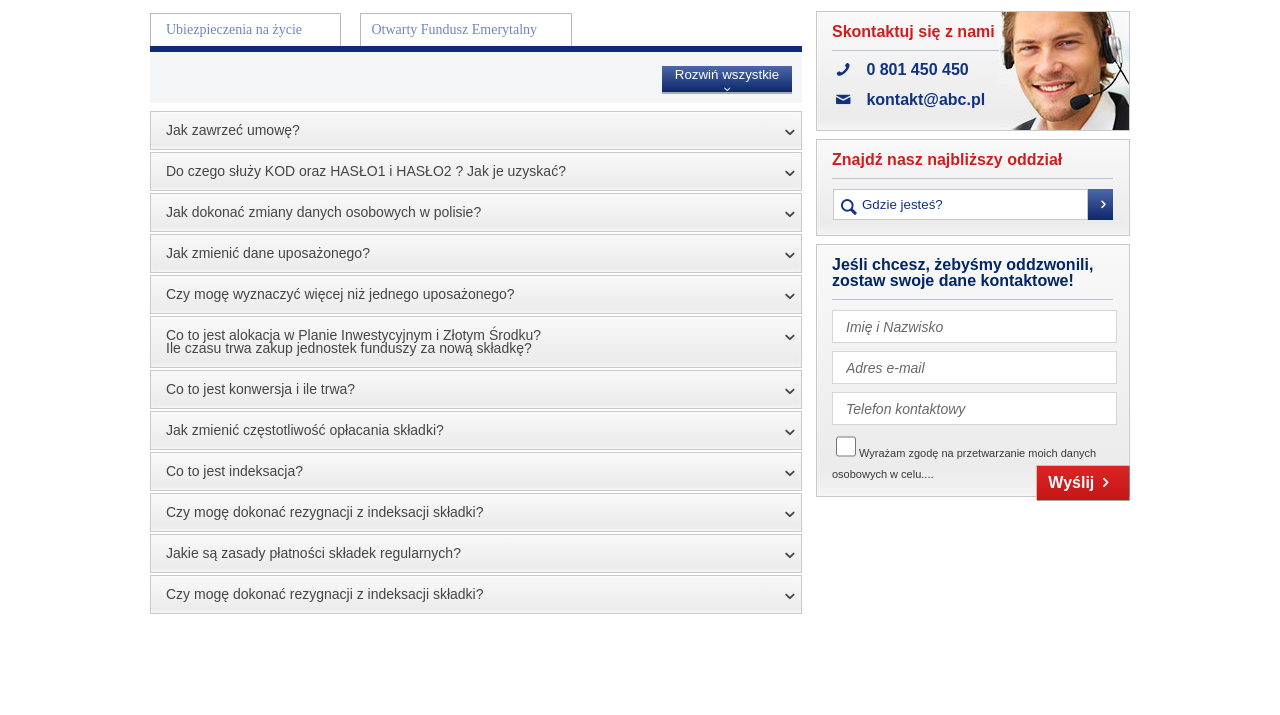
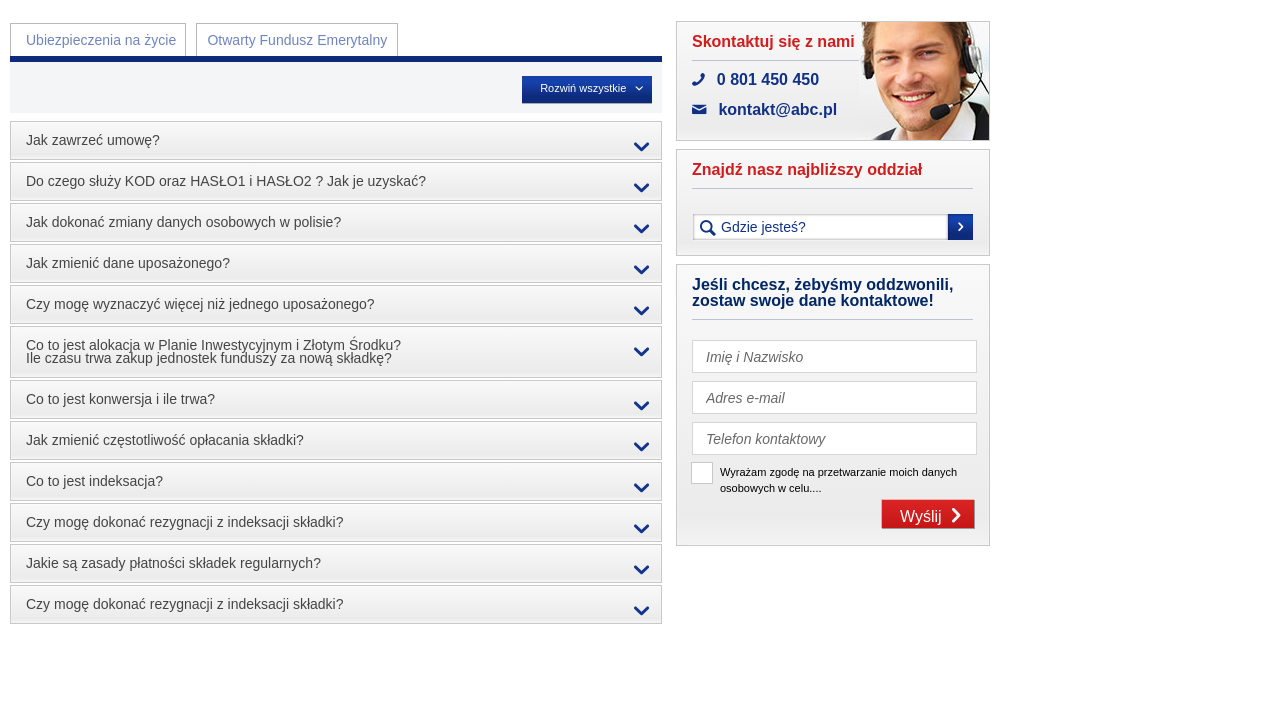
Before and after one commit to sylwiaeb/akordeon-page, a plain HTML site: page index.html in a window 1280 px wide. Shown: the part 85-800 px from the top of the page. Drawn offline with Linux system fonts and the light colour scheme; a web font is replaced by a local one.

Commit message:
UI fixes.

```diff
--- a/index.html
+++ b/index.html
@@ -18,8 +18,9 @@
         <li><a href="#life-insurance" class="life-insurance" title="Ubezpieczenia na życie">Ubiezpieczenia na życie</a></li>
         <li><a href="#ofe" title="Otwarty Fundusz Emerytalny" class="ofe">Otwarty Fundusz Emerytalny</a></li>
     </ul>
+
     <div class="control-panels">
-        <button class='change-panels-state'><span class="title">Rozwiń wszystkie</span><span class="arrow icon-down-open-mini"></span></button>
+        <button class='change-panels-state'><span class="caption">Rozwiń wszystkie</span><span class="arrow icon-down-open-mini"></span></button>
     </div>
 </nav>
 
@@ -88,7 +89,24 @@
 
 </article>
 </div>
-<div id="ofe" class="content">ofe</div>
+<div id="ofe" class="content">
+    <article>
+        <a href="" class="header"><h3>Jak zawrzeć umowę?</h3></a>
+        <section>
+            <p>Jeżeli chcesz zawrzeć umowę ubezpieczenia skontaktuj z naszym przedstawicielem, <br />który po profesjonalnej analizie Twoich potrzeb dobierze odpowiedni produkt.</p>
+            <p>Jak to zrobić?</p>
+            <p>Skontaktuj się z naszym doradcą pod numerem telefonu 801 450 450, <br />odwiedź nasz oddział lub najbliższą partnerską placówkę.</p>
+        </section>
+
+        <a href="" class="header"><h3>Do czego służy KOD oraz HASŁO1 i HASŁO2 ? Jak je uzyskać?</h3></a>
+        <section>
+            <p>Jeżeli chcesz zawrzeć umowę ubezpieczenia skontaktuj z naszym przedstawicielem, <br />który po profesjonalnej analizie Twoich potrzeb dobierze odpowiedni produkt.</p>
+            <p>Jak to zrobić?</p>
+            <p>Skontaktuj się z naszym doradcą pod numerem telefonu 801 450 450, <br />odwiedź nasz oddział lub najbliższą partnerską placówkę.</p>
+        </section>
+        </article>
+</div>
+
 </section>
 
 <aside id="sidebar">
@@ -118,10 +136,10 @@
                 <input type="text" placeholder="Imię i Nazwisko">
                 <input type="email" placeholder="Adres e-mail">
                 <input type="tel" placeholder="Telefon kontaktowy">
-
-                <label><input type="checkbox">Wyrażam zgodę na przetwarzanie moich danych
-                    osobowych w celu....</label>
-                <button type="submit">Wyślij<span class="icon-right-open"></span></button>
+                <input type="checkbox" id="checkbox-1">
+                <label for="checkbox-1"><span>Wyrażam zgodę na przetwarzanie moich danych
+                    osobowych w celu....</span></label>
+                <button type="submit">Wyślij</button>
             </form>
         </div>
     </section>
--- a/media/font/config.json
+++ b/media/font/config.json
@@ -6,6 +6,12 @@
   "units_per_em": 1000,
   "ascent": 850,
   "glyphs": [
+    {
+      "uid": "12f4ece88e46abd864e40b35e05b11cd",
+      "css": "ok",
+      "code": 59393,
+      "src": "fontawesome"
+    },
     {
       "uid": "7222571caa5c15f83dcfd447c58d68d9",
       "css": "search",
--- a/media/scss/_font.scss
+++ b/media/scss/_font.scss
@@ -1,10 +1,10 @@
 @font-face {
     font-family: 'fontello';
-    src: url('../font/fontello.eot?659458');
-    src: url('../font/fontello.eot?659458#iefix') format('embedded-opentype'),
-                 url('../font/fontello.woff?659458') format('woff'),
-                 url('../font/fontello.ttf?659458') format('truetype'),
-                 url('../font/fontello.svg?659458#fontello') format('svg');
+    src: url('../font/fontello.eot?10765766');
+    src: url('../font/fontello.eot?10765766#iefix') format('embedded-opentype'),
+                 url('../font/fontello.woff?10765766') format('woff'),
+                 url('../font/fontello.ttf?10765766') format('truetype'),
+                 url('../font/fontello.svg?10765766#fontello') format('svg');
     font-weight: normal;
     font-style: normal;
 }
@@ -14,7 +14,7 @@
 @media screen and (-webkit-min-device-pixel-ratio:0) {
   @font-face {
     font-family: 'fontello';
-    src: url('../font/fontello.svg?659458#fontello') format('svg');
+    src: url('../font/fontello.svg?10765766#fontello') format('svg');
   }
 }
 */
@@ -27,8 +27,7 @@
 
     display: inline-block;
     text-decoration: inherit;
-    width: 1em;
-    margin-right: .2em;
+
     text-align: center;
     /* opacity: .8; */
 
@@ -36,25 +35,17 @@
     font-variant: normal;
     text-transform: none;
 
-    /* fix buttons height, for twitter bootstrap */
-    line-height: 1em;
 
-    /* Animation center compensation - margins should be symmetric */
-    /* remove if not needed */
-    margin-left: .2em;
-
-    /* you can be more comfortable with increased icons size */
-    /* font-size: 120%; */
-
-    /* Uncomment for 3D effect */
-    /* text-shadow: 1px 1px 1px rgba(127, 127, 127, 0.3); */
 }
 
 .icon-up-open-mini:before { content: '\e800'; } /* '' */
+.icon-ok:before { content: '\e801'; } /* '' */
 .icon-phone:before { content: '\e80a'; } /* '' */
 .icon-mail:before { content: '\e80b'; } /* '' */
 .icon-up-open:before { content: '\e80c'; } /* '' */
 .icon-down-open:before { content: '\e80d'; } /* '' */
 .icon-down-open-mini:before { content: '\e80e'; } /* '' */
-.icon-right-open:before { content: '\e80f'; } /* '' */
+.icon-right-open:before {
+    content: '\e80f';
+} /* '' */
 .icon-search:before { content: '\e812'; } /* '' */
--- a/media/scss/_reset.scss
+++ b/media/scss/_reset.scss
@@ -56,3 +56,6 @@ a, button, input {
     outline: none;
 
 }
+input[type=checkbox] {
+    display:none;
+}
--- a/media/scss/default.scss
+++ b/media/scss/default.scss
@@ -2,9 +2,18 @@
 @import "font";
 
 
+@mixin blue-gradient {
+    background-image: -webkit-gradient(linear, left top, left bottom, color-stop(0.25, #1541AA), color-stop(0.75, #0E2B7B));
+    background-image: -o-linear-gradient(bottom, #1541AA 25%, #0E2B7B 75%);
+    background-image: -moz-linear-gradient(bottom, #1541AA 25%, #0E2B7B 75%);
+    background-image: -webkit-linear-gradient(bottom, #1541AA 25%, #0E2B7B 75%);
+    background-image: -ms-linear-gradient(bottom, #1541AA 25%, #0E2B7B 75%);
+    background-image: linear-gradient(to bottom, #1541AA 25%, #0E2B7B 75%);
+}
+
 #main-container {
     width: 980px;
-    margin: 0 auto;
+    margin: 10px ;
     font-family: 'Droid Sans', sans-serif;
     header {
         padding: 25px 0 25px 25px;
@@ -23,7 +32,7 @@
             height: 78px;
             ul {
                 li {
-                    margin-right: 15px;
+                    margin-right: 6px;
                     display: inline-block;
                     a {
                         padding-top: 9px;
@@ -39,29 +48,28 @@
                         outline: none;
                         color: #6e85be;
                         font-size: 14px;
-                        font-family: "Droid Sans";
                         -moz-background-origin: border;
                         background-origin: border-box;
-
-
                         &.life-insurance {
                             width: 174px;
-                            padding-left: 15px;
+                            text-indent: 15px;
                         }
                         &.ofe {
                             width: 200px;
-                            padding-left: 10px;
+                            text-indent: 10px;
                         }
                         &.selected {
                             color: #fff;
-                            background-color: #11358e;
-                            -webkit-box-shadow: 0 1px rgba(0,0,0,.3);
-                            -moz-box-shadow: 0 1px rgba(0,0,0,.3);
-                            box-shadow: 0 1px rgba(0,0,0,.3);
-                            background-image: -webkit-linear-gradient(bottom, rgba(0,0,0,.25), rgba(255,255,255,.25));
-                            background-image: -moz-linear-gradient(bottom, rgba(0,0,0,.25), rgba(255,255,255,.25));
-                            background-image: -o-linear-gradient(bottom, rgba(0,0,0,.25), rgba(255,255,255,.25));
-                            background-image: linear-gradient(to top, rgba(0,0,0,.25), rgba(255,255,255,.25));
+//                            background-color: #11358e;
+//                            -webkit-box-shadow: 0 1px rgba(0,0,0,.3);
+//                            -moz-box-shadow: 0 1px rgba(0,0,0,.3);
+//                            box-shadow: 0 1px rgba(0,0,0,.3);
+//                            background-image: -webkit-linear-gradient(bottom, rgba(0,0,0,.25), rgba(255,255,255,.25));
+//                            background-image: -moz-linear-gradient(bottom, rgba(0,0,0,.25), rgba(255,255,255,.25));
+//                            background-image: -o-linear-gradient(bottom, rgba(0,0,0,.25), rgba(255,255,255,.25));
+//                            background-image: linear-gradient(to top, rgba(0,0,0,.25), rgba(255,255,255,.25));
+                            @include blue-gradient;
+                            border-color: rgba(255,255,255,0);
                         }
                     }
                 }
@@ -69,27 +77,25 @@
             .control-panels {
                 position: relative;
                 background: #f4f5f7;
-                border-top: 6px solid #0e2b7b;
                 height: 51px;
-                button {
+                border-top: 6px solid #0E2B7B;
+                button.change-panels-state {
                     width: 130px;
-                    height: 27px;
                     float: right;
                     top: 14px;
                     right: 10px;
                     position: relative;
                     border: none;
-                    border-bottom: 1px solid #aaabac;
                     outline: none;
-                    color: #fff;
-                    background-color: #11358e;
                     -webkit-box-shadow: 0 1px rgba(0,0,0,.3);
                     -moz-box-shadow: 0 1px rgba(0,0,0,.3);
                     box-shadow: 0 1px rgba(0,0,0,.3);
-                    background-image: -webkit-linear-gradient(bottom, rgba(0,0,0,.25), rgba(255,255,255,.25));
-                    background-image: -moz-linear-gradient(bottom, rgba(0,0,0,.25), rgba(255,255,255,.25));
-                    background-image: -o-linear-gradient(bottom, rgba(0,0,0,.25), rgba(255,255,255,.25));
-                    background-image: linear-gradient(to top, rgba(0,0,0,.25), rgba(255,255,255,.25));
+                    color: #fff;
+                    padding: 0;
+                    padding-top: 2px;
+                    padding-bottom: 7px;
+                    margin: 0;
+                    @include blue-gradient;
                     &.show-all {
                         color: #383838;
                         background-color: #fff;
@@ -101,10 +107,23 @@
                         background-image: -o-linear-gradient(bottom, rgba(0,0,0,.25), rgba(255,255,255,.25));
                         background-image: linear-gradient(to top, rgba(0,0,0,.25), rgba(255,255,255,.25));
                     }
-
+                    span.caption {
+                        display: inline-block;
+                        width: 96px;
+                        text-align: center;
+                        font-size: 11px;
+                        position: relative;
+                    }
+                    span.arrow {
+                        width: 5px;
+                        height: 5px;
+                        font-size: 16px;
+                        position: relative;
+                        top: 2px;
+                        left: 4px;
                     }
                 }
-
+            }
         }
     }
     .content {
@@ -131,24 +150,26 @@
                 &.header-open {
                     color: #fff;
                     font-weight: bold;
-                    background-color: #11358e;
-                    -webkit-box-shadow: 0 1px rgba(0,0,0,.3);
-                    -moz-box-shadow: 0 1px rgba(0,0,0,.3);
-                    box-shadow: 0 1px rgba(0,0,0,.3);
-                    background-image: -webkit-linear-gradient(bottom, rgba(0,0,0,.25), rgba(255,255,255,.25));
-                    background-image: -moz-linear-gradient(bottom, rgba(0,0,0,.25), rgba(255,255,255,.25));
-                    background-image: -o-linear-gradient(bottom, rgba(0,0,0,.25), rgba(255,255,255,.25));
-                    background-image: linear-gradient(to top, rgba(0,0,0,.25), rgba(255,255,255,.25));
+                    @include blue-gradient;
+                    border: none;
                 }
                 h3 {
                     font-size: 14px;
                     line-height: 13px;
                 }
-                span {
-                    &.icon-down-open, &.icon-up-open {
-                        font-size: 16px;
+                span.ui-accordion-header-icon {
                     display: inline-block;
                     float: right;
+                    position: relative;
+                    right: 12px;
+                    font-size: 26px;
+
+
+                    &.icon-down-open {
+                        color: #11348d;
+                    }
+                    &.icon-up-open {
+                        color: #fff;
                     }
 
 
@@ -194,10 +215,12 @@
                     padding-bottom: 10px;
                 }
             }
+       }
+        #contact {
             .sidebar-content {
-                margin-top: 10px;
+                margin-top: 20px;
+                margin-bottom: 35px;
             }
-            &#contact {
             h4 {
                 color: #002664;
             }
@@ -229,21 +252,39 @@
                     color:    #686868;
                     font-style: italic;
                 }
-
             }
-                label {
+            input[type=checkbox] + label {
                 font-size: 11px;
-                    color: #383838;
-                    input[type='checkbox'] {
+                line-height: 0px;
+                span {
+                }
+            }
+            input[type=checkbox] + label:before {
+                content: "";
+                display: inline-block;
+                float: left;
                 width: 20px;
-                        height: 21px;
-                        background-color: red;
-                        border: solid 1px #d6d6d6;
+                height: 20px;
+                vertical-align:middle;
+                margin-right: 8px;
+                background-color: #fff;
+                -moz-box-shadow: 0 0 0 1px #c9c9c9;
+                -webkit-box-shadow: 0 0 0 1px #c9c9c9;
+                box-shadow: 0 0 0 1px #c9c9c9;
+                border-radius: 0px;
             }
+            input[type=checkbox]:checked + label:before {
+                font-family: 'fontello';
+                content: '\e801';
+                color: #dc0009;
+                background-color: #fff;
+                text-align:center;
+                line-height:20px;
+                text-shadow:0px 0px 3px #eee;
             }
             button[type='submit'] {
                 width: 93px;
-                    height: 35px;
+//                height: 35px;
                 background-color: #dc0009;
                 -webkit-box-shadow: 1px 1px rgba(0,0,0,.36), inset 1px 1px rgba(255,255,255,.63);
                 -moz-box-shadow: 1px 1px rgba(0,0,0,.36), inset 1px 1px rgba(255,255,255,.63);
@@ -255,17 +296,27 @@
                 border: none;
                 color: #fff;
                 font-size: 16px;
-                    font-weight: bold;
                 display: block;
                 float: right;
-                    span {
-                        font-size: 16px;
-                    }
+                position: relative;
+                right: 15px;
+                margin-top: 20px;
+                &::after {
+                    font-family: "fontello";
+                    content: '\e80f';
+                    margin-left: 5px;
+                    position: relative;
+                    top: 2px;
+                    left: 5px;
+                    font-size: 25px;
                 }
             }
         }
         #vcard {
             height: 91px;
+            .sidebar-content {
+                margin-top: 10px;
+            }
             figure {
                 float: right;
                 position: relative;
@@ -287,28 +338,30 @@
             }
         }
         #search {
+            .sidebar-content {
+                margin-top: 25px;
+            }
             label {
                 width: 1px;
                 height: 1px;
                 display: inline-block;
                 position: relative;
-                left: 3px;
+                left: 8px;
                 font-size: 20px;
-                top: 5px;
+                top:3px;
                 z-index: 100;
                 color: #103184
             }
             input[type='search'] {
                 width: 255px;
-                height: 31px;
+                font-size: 14px;
                 background-color: #fff;
                 display: inline-block;
-                box-sizing: border-box;
-                //                -webkit-box-shadow: inset 1px 1px rgba(255,255,255,.35), inset 0 0 3px rgba(0,0,0,.5);
-                //                -moz-box-shadow: inset 1px 1px rgba(255,255,255,.35), inset 0 0 3px rgba(0,0,0,.5);
-                //                box-shadow: inset 1px 1px rgba(255,255,255,.35), inset 0 0 3px rgba(0,0,0,.5);
-                border: 1px solid #c9c9c9;
-                padding: 0 5px 0 28px;
+                -webkit-box-shadow: 1px 1px rgba(255,255,255,.35), inset 0 0 3px rgba(0,0,0,.5);
+                -moz-box-shadow: 1px 1px rgba(255,255,255,.35), inset 0 0 3px rgba(0,0,0,.5);
+                box-shadow: 1px 1px rgba(255,255,255,.35), inset 0 0 3px rgba(0,0,0,.5);
+                padding: 5px 5px 5px 28px;
+                border: none;
                 &::-webkit-input-placeholder {
                     color:    #103184;
                 }
@@ -326,22 +379,20 @@
             }
             button.search {
                 width: 25px;
-                height: 31px;
                 border: none;
-                background-color: #11358e;
-                //                -webkit-box-shadow: 0 1px rgba(0,0,0,.3);
-                //                -moz-box-shadow: 0 1px rgba(0,0,0,.3);
-                //                box-shadow: 0 1px rgba(0,0,0,.3);
-                background-image: -webkit-linear-gradient(bottom, rgba(0,0,0,.25), rgba(255,255,255,.25));
-                background-image: -moz-linear-gradient(bottom, rgba(0,0,0,.25), rgba(255,255,255,.25));
-                background-image: -o-linear-gradient(bottom, rgba(0,0,0,.25), rgba(255,255,255,.25));
-                background-image: linear-gradient(to top, rgba(0,0,0,.25), rgba(255,255,255,.25));
+                padding: 5px 0;
+                font-size: 15px;
+                line-height: 16px;
+                @include blue-gradient;
+                -webkit-box-shadow: inset 1px 1px 2px rgba(0,0,0,.3);
+                -moz-box-shadow: inset 1px 1px 2px rgba(0,0,0,.3);
+                box-shadow: inset 1px 1px 2px rgba(0,0,0,.3);
+
                 color: #fff;
             }
         }
-
+    }
 }
 #life-insurance, #ofe {
     display: none;
 }
-}
```
Also changed, not shown: media/css/default.css, media/font/fontello.ttf, media/font/fontello.woff, 2 other files. Lines whose indentation alone changed are shown as unchanged.
